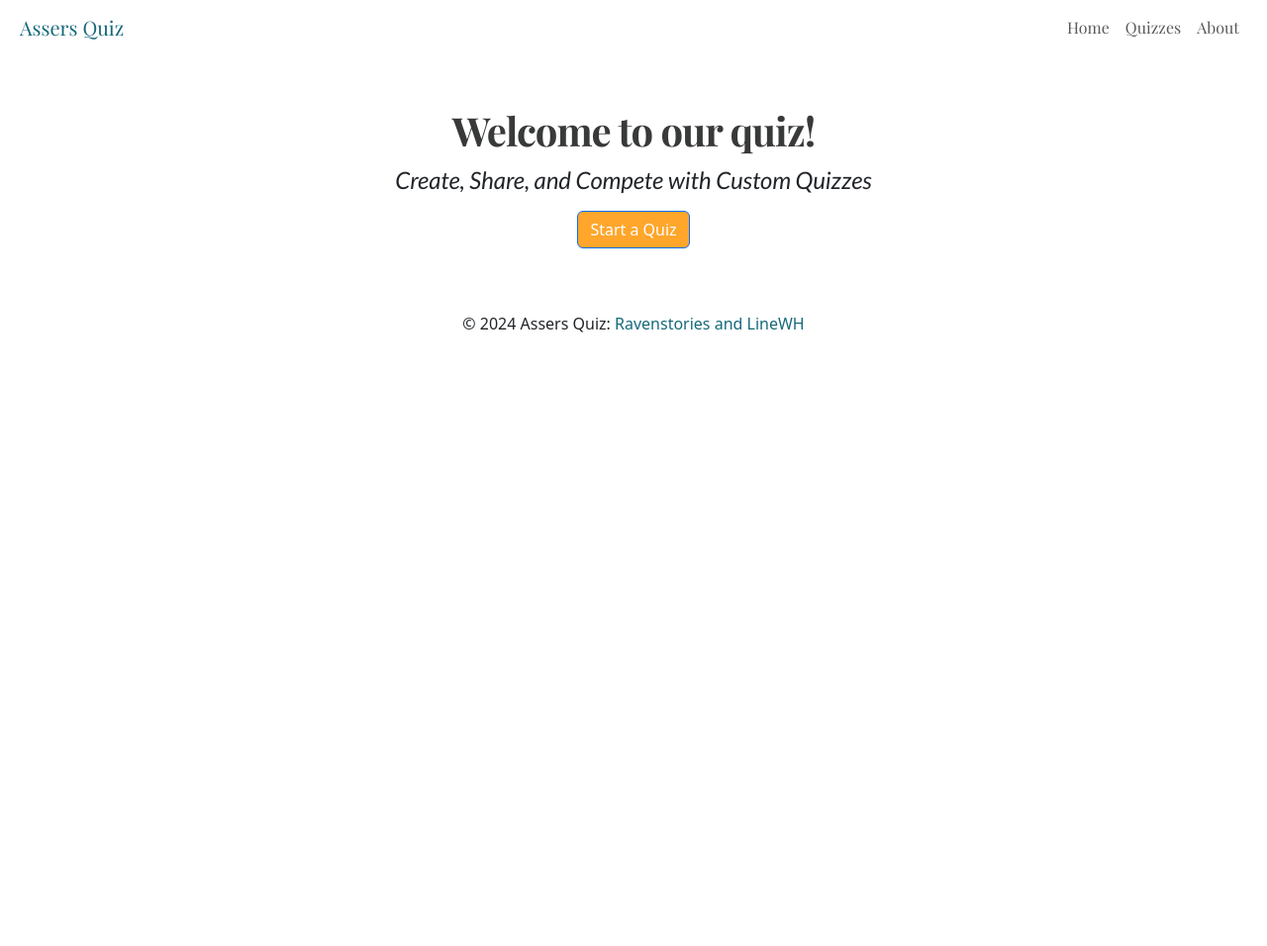
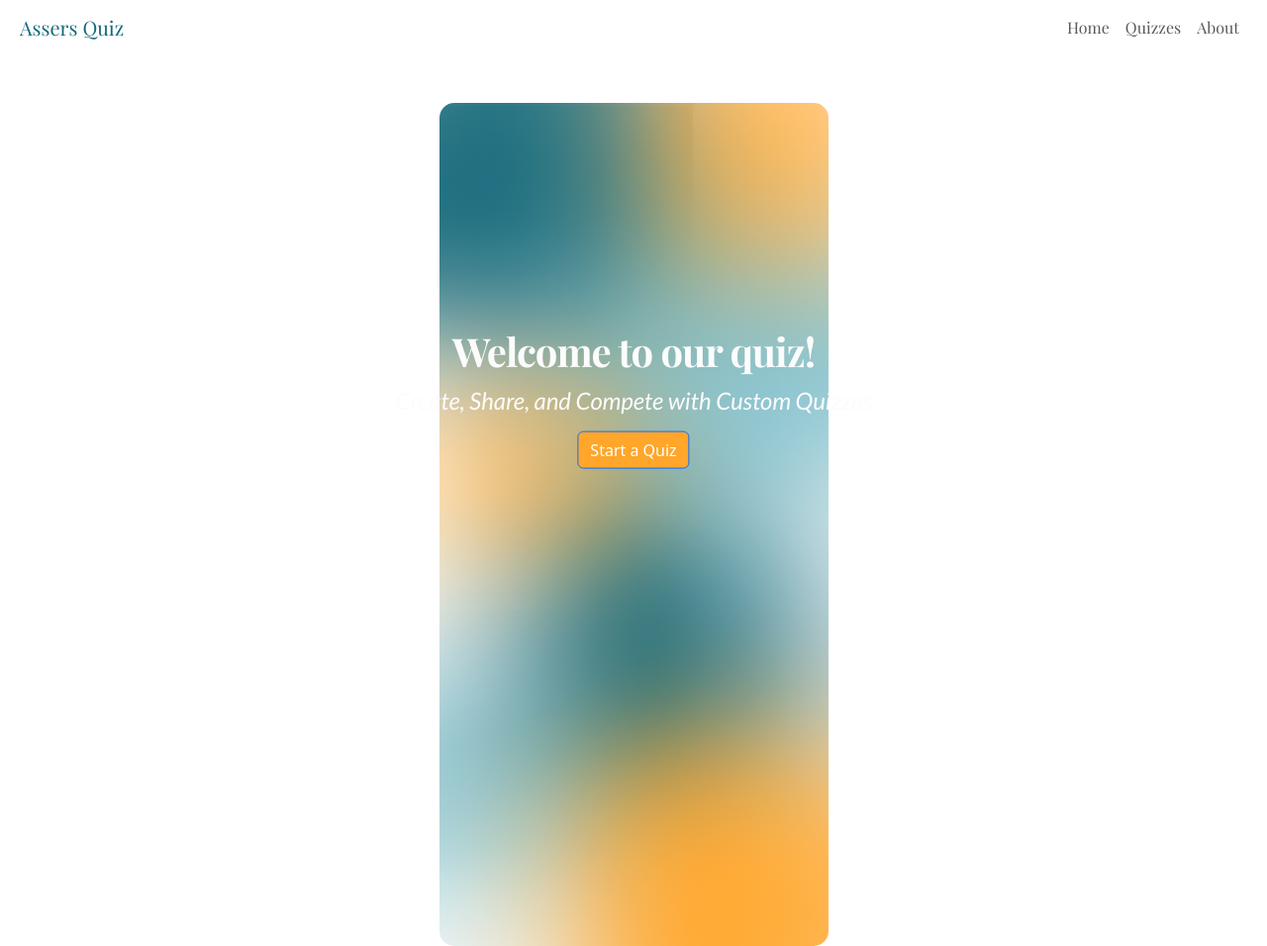
Before and after one commit to Ravenstories/QuizManager, a website with bundled scripts: page index.html in a window 1280 px wide. Shown: the top 956 px of the page at 99% size. Before the commit the page ends 800 px from the top, so only its background shows below. Built offline with nearby package versions, Linux system fonts and the light colour scheme; a web font is replaced by a local one.

Commit message:
added background

```diff
--- a/frontend/css/style.scss
+++ b/frontend/css/style.scss
@@ -56,10 +56,23 @@ $theme-colors: map-merge($theme-colors, $custom-colors);
 	box-shadow: none;
 }
 
+.background .overlay {
+    position: absolute;
+	top: 50%;
+	left: 50%;
+	transform: translate(-50%, -50%); /* Centers the overlay */
+	z-index: 1; /* places the text on top of the image */
+	text-align: center;
+}
+
+.gradient {
+    border-radius: 15px;
+    background-repeat: repeat;
+}
 
 .welcome {
     font-family: "Playfair Display", serif;
-    color:#383939;
+    color:#FCFCFC;
     font-weight: bold;
     letter-spacing: -1px;
 }
@@ -67,6 +80,7 @@ $theme-colors: map-merge($theme-colors, $custom-colors);
 .welcome-subtitles {
     font-family: "Lato", sans-serif;
     font-style: italic;
+    color:#FCFCFC;
 }
 
 .btn-primary {
--- a/frontend/pages/Home/home.html
+++ b/frontend/pages/Home/home.html
@@ -1,9 +1,13 @@
 <div class="container-fluid text-center">
     <div class="row">
-      <div class="col">
-        <h1 class="welcome font-size-h1 p-1">Welcome to our quiz!</h1>
-        <p class="welcome-subtitles h4 pb-2">Create, Share, and Compete with Custom Quizzes</p>
-        <button class="btn btn-primary" data-link="QuizSelectionPage">Start a Quiz</button>
+      <div class="col background">
+        <img src="/frontend/img/background.jpg" alt="background" class="img-fluid gradient">
+        <div class="overlay">
+          <h1 class="welcome font-size-h1 p-1">Welcome to our quiz!</h1>
+          <p class="welcome-subtitles h4 pb-2">Create, Share, and Compete with Custom Quizzes</p>
+          <button class="btn btn-primary" data-link="QuizSelectionPage">Start a Quiz</button>
+        </div>
+
       </div>
     </div>
   </div>
```
Also changed, not shown: frontend/css/style.css, 1 other file.
